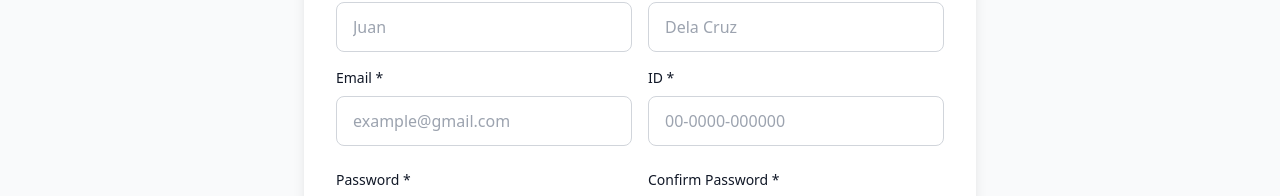
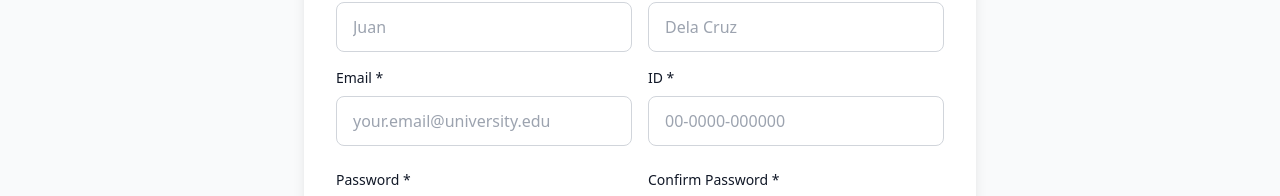
Before and after one commit to gaealatina/SkillMatch_new, a React (Vite) app in the folder frontend/: page /signup in a window 1280 px wide. Shown: the part 459-655 px from the top of the page. Built offline with nearby package versions, Linux system fonts and the light colour scheme.

Commit message:
email valid format

```diff
--- a/frontend/src/pages/Signup.jsx
+++ b/frontend/src/pages/Signup.jsx
@@ -26,7 +26,10 @@ const Signup = () => {
 
   const validateFirstName = (value) => /^[a-zA-Z\s]*$/.test(value);
   const validateLastName = (value) => /^[a-zA-Z\s]*$/.test(value);
-  const validateEmail = (value) => /^[^\s@]+@[^\s@]+\.[^\s@]+$/.test(value);
+  const validateEmail = (value) => {
+    const phinmaEmailRegex = /^[^\s@]+@(phinmaed\.com|phinma\.edu\.com)$/i;
+    return phinmaEmailRegex.test(value);
+  };
   const validateID = (value) => /^\d{2}-\d{4}-\d{6}$/.test(value);
   const validatePassword = (value) => {
     const hasMinLength = value.length >= 8;
@@ -451,7 +454,7 @@ const Signup = () => {
                   className={`w-full px-4 py-3 border rounded-lg focus:outline-none focus:ring-2 focus:ring-blue-500 focus:border-transparent ${
                     errors.email ? 'border-red-500' : 'border-gray-300'
                   }`}
-                  placeholder='example@gmail.com'
+                  placeholder='your.email@university.edu'
                 />
                 {errors.email && <p className='text-red-500 text-xs mt-1'>{errors.email}</p>}
               </div>
```
